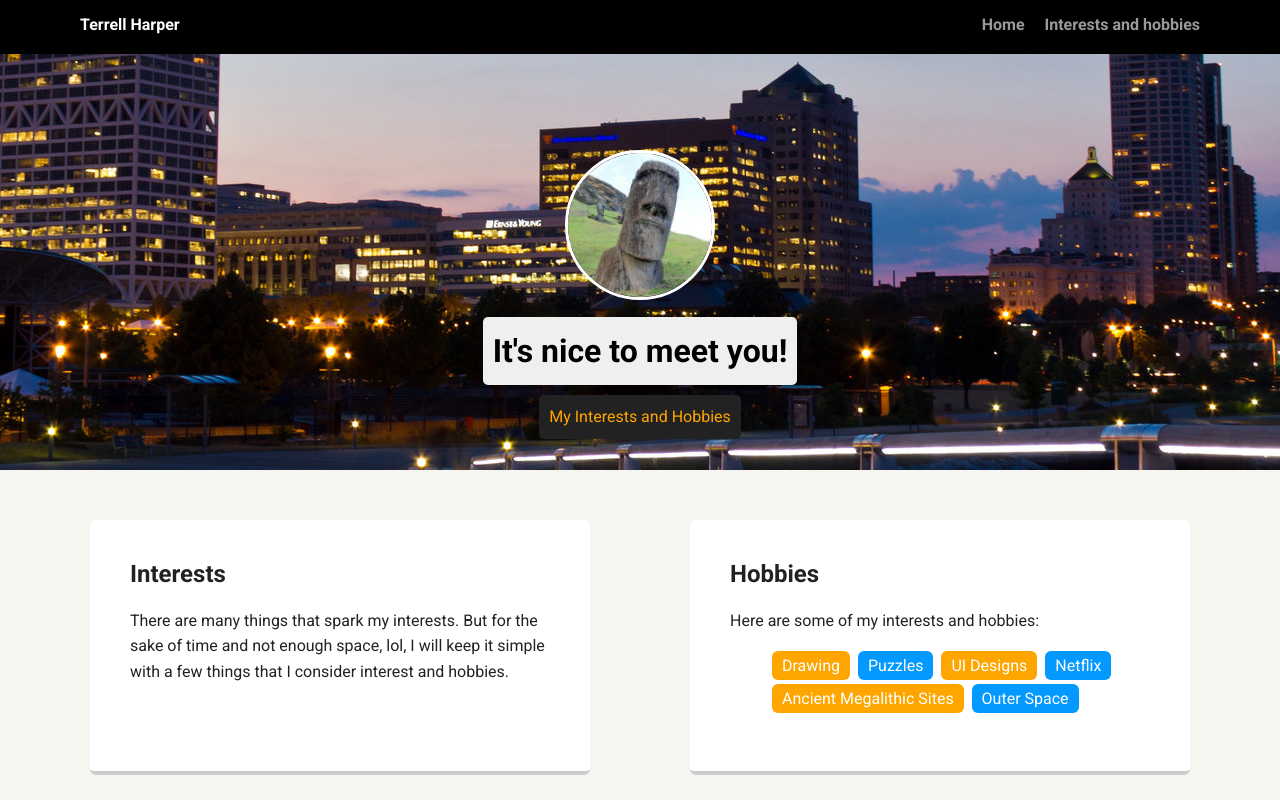
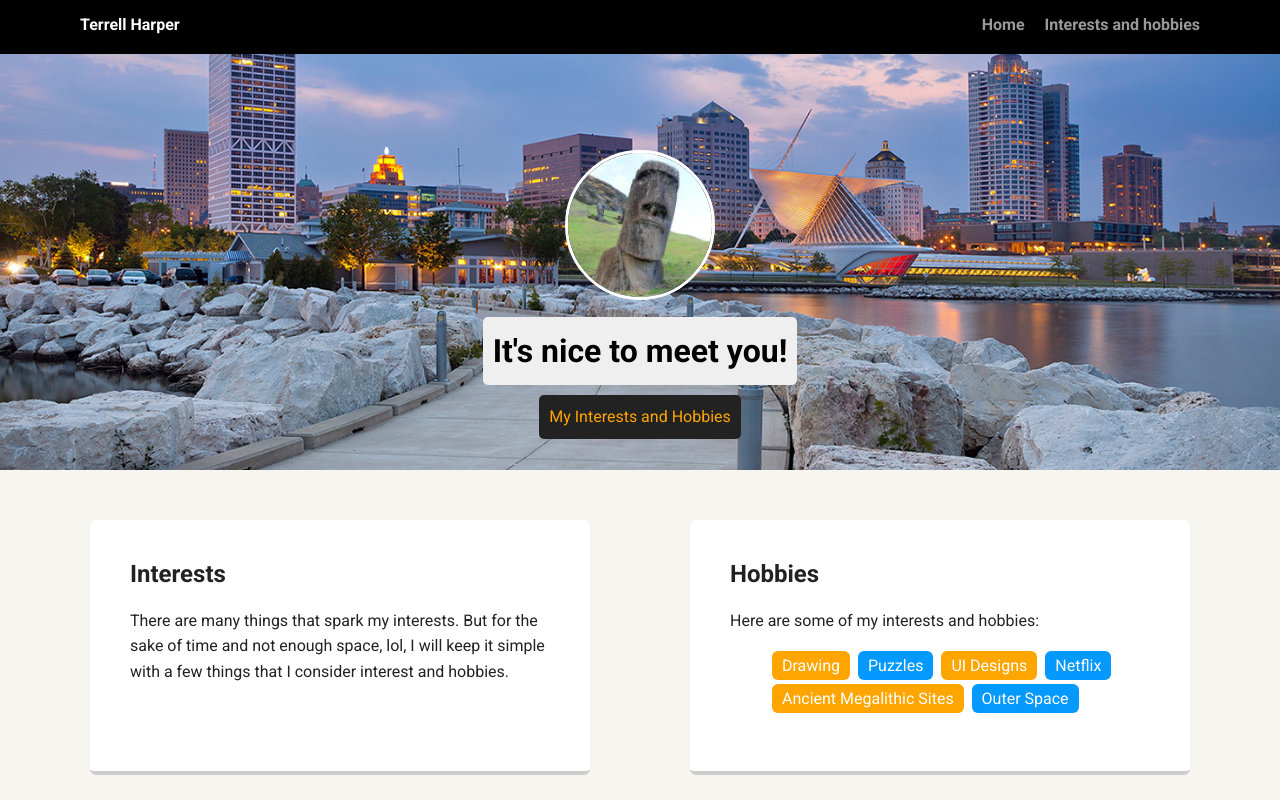
Before and after one commit to harper0478/portfolio_update_v1, a plain HTML site: page interests.html in a window 1280 px wide. Shown: the top 800 px of the page. Drawn offline with Linux system fonts and the light colour scheme; a web font is replaced by a local one.

Commit message:
Image change for header bg
removed the miltown img and set the home page img as the Interest page header img as well. Also needed to use cover for the background size on interest page.

```diff
--- a/style.css
+++ b/style.css
@@ -65,10 +65,11 @@
 
   header {
     text-align: center;
-    background-image: url('images/miltown-nite.jpg');
+    background-image: url('images/Milwaukee.jpg');
     background-repeat: no-repeat;
     padding-top: 100px;
     background-position: center;
+    background-size: cover;
   }
 
   header {
--- a/styles.css
+++ b/styles.css
@@ -60,7 +60,7 @@ header {
   background: url('images/Milwaukee.jpg') no-repeat top center;
   background-size: cover;
   overflow: hidden;
-  padding-top: 60px;
+  padding-top: 100px;
 }
 header {
   line-height: 1.5;
```
Also changed, not shown: images/miltown-nite.jpg (deleted), 1 other file.
